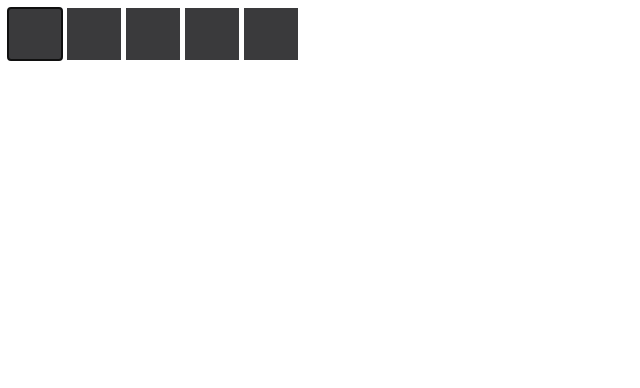
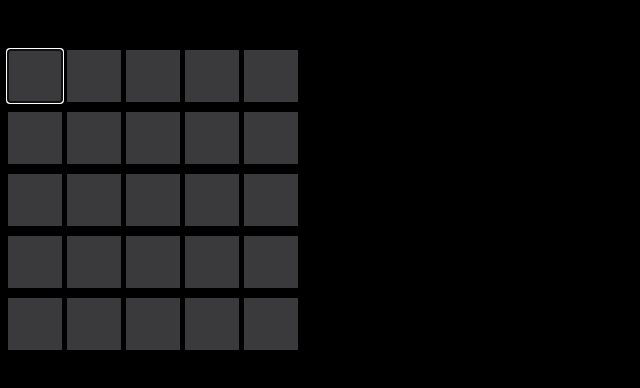
Before and after one commit to samanft/wordle-clone, a Vue app: page /game/1 in a window 1280 px wide. Shown: the top 388 px of the page, without its empty margins (0-640 px from the left). Built offline with nearby package versions, Linux system fonts and the light colour scheme.

Commit message:
added multiple rows for mutliple guesses

```diff
--- a/index.html
+++ b/index.html
@@ -6,7 +6,7 @@
     <meta name="viewport" content="width=device-width, initial-scale=1.0" />
     <title>Vite + Vue</title>
   </head>
-  <body>
+  <body style="background-color: black;">
     <div id="app"></div>
     <script type="module" src="/src/main.js"></script>
   </body>
--- a/src/App.vue
+++ b/src/App.vue
@@ -1,9 +1,9 @@
 <script setup>
-import Wordle from './components/Wordle.vue'
+import Game from './components/Game.vue'
 </script>
 
 <template>
-  <Wordle />
+  <Game />
 </template>
 
 <style scoped>
--- /dev/null
+++ b/src/components/Game.vue
@@ -0,0 +1,10 @@
+<script setup>
+import { ref } from 'vue';
+import Row from "./Row.vue";
+let testCounter = ref(1);
+</script>
+
+<template>
+    <p> {{ testCounter }}</p>
+  <Row v-for="index in 5" :key="index" @next-row="testCounter++" :currentRow="index === testCounter"/>
+</template>
--- a/src/components/Wordle.vue
+++ b/src/components/Row.vue
@@ -1,5 +1,11 @@
 <script setup>
-import { ref, onMounted } from "vue";
+import { ref, onMounted, defineProps, defineEmits, watchEffect } from "vue";
+
+const props = defineProps({
+  currentRow: Boolean,
+});
+
+const emits = defineEmits(["next-row"]);
 
 const inputs = ref([null, null, null, null, null]);
 
@@ -28,6 +34,7 @@ const handleInput = (e) => {
   if (e.target.value.length === 1) {
     if (index === inputs.value.length - 1) {
       checkWord();
+      emits("next-row");
     } else {
       inputs.value[index + 1].focus();
     }
@@ -37,9 +44,11 @@ const handleInput = (e) => {
 };
 
 onMounted(() => {
-  if (inputs.value[0]) {
-    inputs.value[0].focus();
-  }
+  watchEffect(() => {
+    if (props.currentRow && inputs.value[0]) {
+      inputs.value[0].focus();
+    }
+  });
 });
 
 const inputCount = word.length;
@@ -68,6 +77,7 @@ input[type="text"] {
   background-color: #3a3a3c;
   border: none;
   margin-right: 5px;
+  margin-bottom: 10px;
 }
 
 input[type="text"].wrong-position {
```
